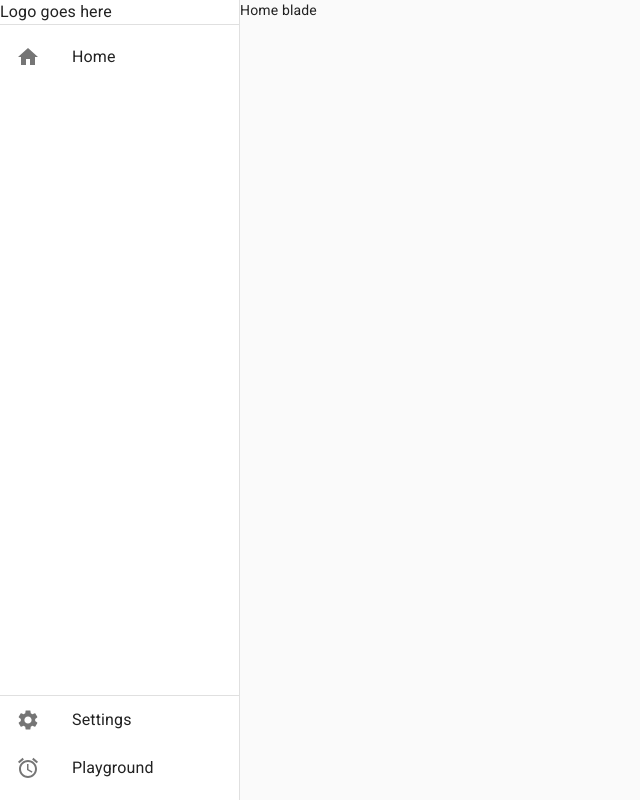
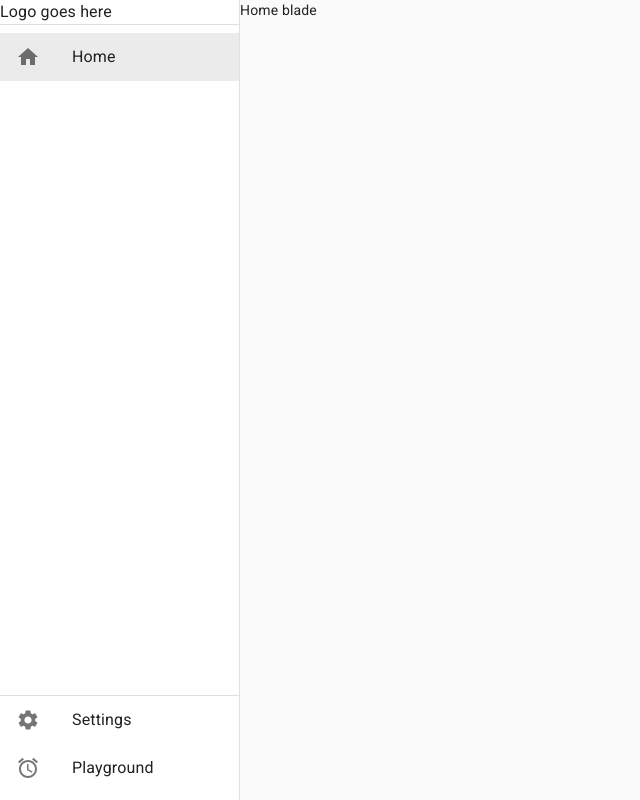
Before and after one commit to clayplumridge/react-game, a React app: page / in a window 1280 px wide. Shown: the whole page, without its empty margins (0-640 px from the left). Built offline with nearby package versions, Linux system fonts and the light colour scheme.

Commit message:
Selecting sidebar items

```diff
--- a/src/render/blades/BladeSidebarContent.tsx
+++ b/src/render/blades/BladeSidebarContent.tsx
@@ -8,12 +8,14 @@ import {
     Divider
 } from "@material-ui/core";
 import * as Icons from "@material-ui/icons";
+import { Observer } from "@/render/components/Observer";
 
 interface BladeItemProps {
     alignment: BladeAlignment;
     icon: () => JSX.Element;
     id: Blade;
     order: number;
+    selected: boolean;
     text: string;
 }
 
@@ -22,7 +24,7 @@ const enum BladeAlignment {
     Bottom = "bottom"
 }
 
-const BladeItemPropMap: Record<Blade, BladeItemProps> = {
+const BladeItemPropMap: Record<Blade, Omit<BladeItemProps, "selected">> = {
     [Blade.Home]: {
         alignment: BladeAlignment.Top,
         order: 0,
@@ -57,30 +59,47 @@ export const BladeSidebarContent: React.FunctionComponent<{}> = () => {
     const bottomBlades = getAlignedBlades(BladeAlignment.Bottom);
 
     return (
+        <Observer observed={{ currentBlade: BladeManager.getCurrentBlade() }}>
+            {({ currentBlade }) => (
                 <>
                     <List>
                         {topBlades.map(({ id }) => (
-                    <BladeListItem key={id} {...BladeItemPropMap[id]} />
+                            <BladeListItem
+                                key={id}
+                                selected={currentBlade == id}
+                                {...BladeItemPropMap[id]}
+                            />
                         ))}
                     </List>
 
                     <List style={{ marginTop: "auto" }}>
                         <Divider />
                         {bottomBlades.map(({ id }) => (
-                    <BladeListItem key={id} {...BladeItemPropMap[id]} />
+                            <BladeListItem
+                                key={id}
+                                selected={currentBlade == id}
+                                {...BladeItemPropMap[id]}
+                            />
                         ))}
                     </List>
                 </>
+            )}
+        </Observer>
     );
 };
 
 const BladeListItem: React.FunctionComponent<BladeItemProps> = ({
     id,
     icon,
+    selected,
     text
 }) => {
     return (
-        <ListItem button onClick={() => BladeManager.setCurrentBlade(id)}>
+        <ListItem
+            button
+            onClick={() => BladeManager.setCurrentBlade(id)}
+            selected={selected}
+        >
             <ListItemIcon>{icon()}</ListItemIcon>
             <ListItemText primary={text} />
         </ListItem>
```
Lines whose indentation alone changed are shown as unchanged.
